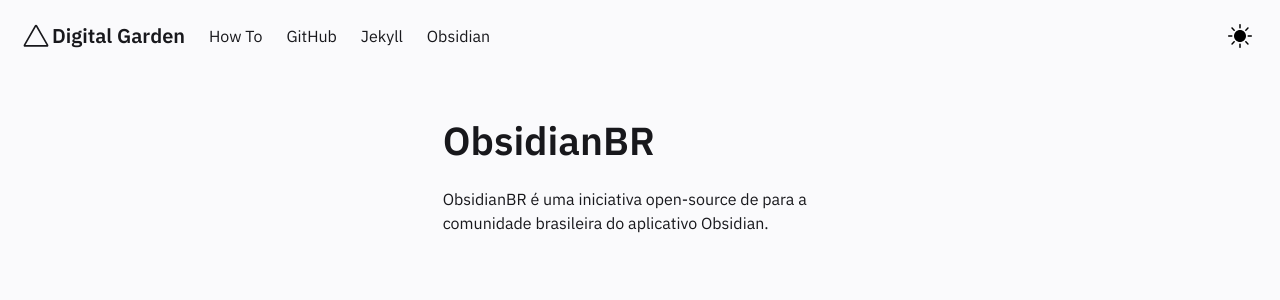
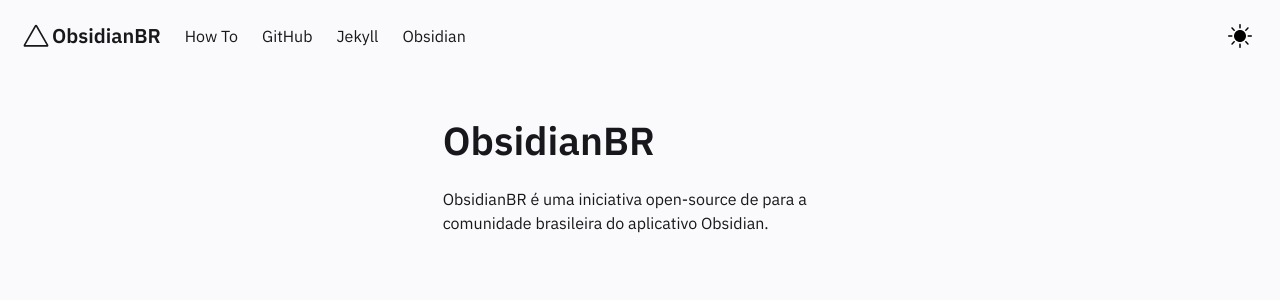
Before and after one commit to obsidianbr/obsidianbr.github.io, a Jekyll site: the page built from pages/index.md, in a window 1280 px wide. Shown: the top 300 px of the page. Built offline with Jekyll 4.4.1, drawn with Linux system fonts in a browser that asks for light colours.

Commit message:
Update Header.html

```diff
--- a/_includes/Header.html
+++ b/_includes/Header.html
@@ -35,7 +35,7 @@
         <svg width="32" height="32" viewBox="0 0 80 80" fill="none" xmlns="http://www.w3.org/2000/svg">
           <path fill-rule="evenodd" clip-rule="evenodd" d="M36.9477 13.7742C38.3043 11.4086 41.6957 11.4086 43.0523 13.7742L70.5226 61.6774C71.8791 64.043 70.1834 67 67.4703 67H12.5297C9.81658 67 8.12089 64.043 9.47744 61.6774L36.9477 13.7742ZM40 16.9677L13.7506 62.7419H66.2494L40 16.9677Z" fill="var(--text-main)"/>
         </svg>
-        <h4>Digital Garden</h4>
+        <h4>ObsidianBR</h4>
       </a>
       <div class="navbar-item navbar-dark-mode__mobile is-hidden-tablet" onclick="modeSwitcher()">
         <div class="buttons">
```
